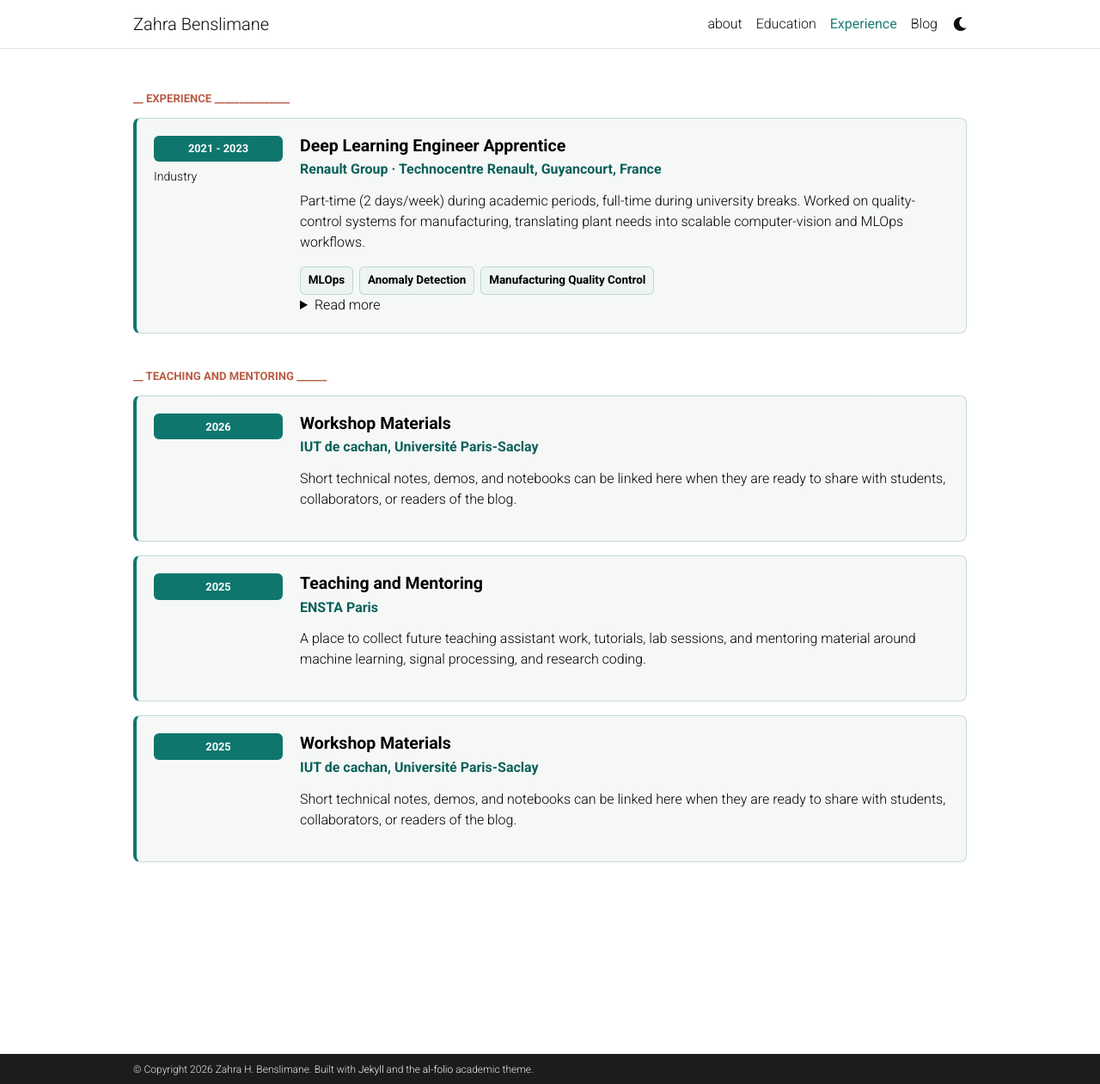
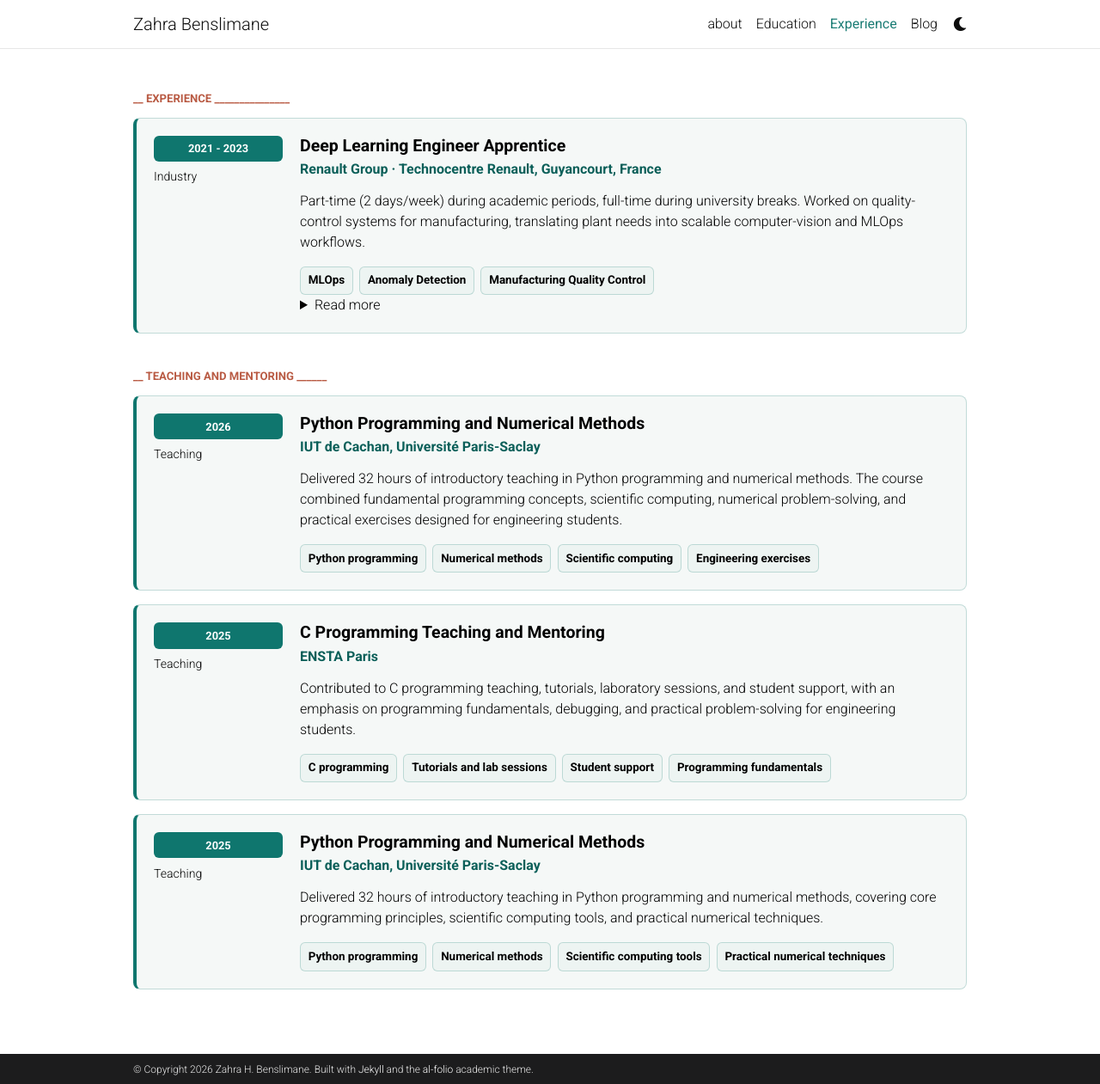
Before and after one commit to ZahraBenslimane/Portfolio, a Jekyll site: the page built from _pages/experience.md, in a window 1280 px wide and 1261 px high. Shown: the whole window at 86% size. Built offline with Jekyll 4.4.1, drawn with Linux system fonts in a browser that asks for light colours; comment, search, counter and statistics services are not loaded; a style sheet for code colours, icons or effects is not loaded.

Commit message:
new version layout

```diff
--- a/_data/teaching.yml
+++ b/_data/teaching.yml
@@ -1,26 +1,41 @@
-- title: Workshop Materials
-  institution: IUT de cachan, Université Paris-Saclay
+- title: Python Programming and Numerical Methods
+  institution: IUT de Cachan, Université Paris-Saclay
   period: 2026
+  role: Teaching
   description: >
-    Short technical notes, demos, and notebooks can be linked here when they are ready
-    to share with students, collaborators, or readers of the blog.
-  # topics:
-  #   - Paper summaries
-  #   - Model compression notes
-  #   - Speech enhancement experiments
-  #   - Tools for clean research code
+    Delivered 32 hours of introductory teaching in Python programming and numerical
+    methods. The course combined fundamental programming concepts, scientific computing,
+    numerical problem-solving, and practical exercises designed for engineering students.
+  topics:
+    - Python programming
+    - Numerical methods
+    - Scientific computing
+    - Engineering exercises
 
-- title: Teaching and Mentoring
+- title: C Programming Teaching and Mentoring
   institution: ENSTA Paris
   period: 2025
+  role: Teaching
   description: >
-    A place to collect future teaching assistant work, tutorials, lab sessions,
-    and mentoring material around machine learning, signal processing, and research coding.
+    Contributed to C programming teaching, tutorials, laboratory sessions, and student
+    support, with an emphasis on programming fundamentals, debugging, and practical
+    problem-solving for engineering students.
+  topics:
+    - C programming
+    - Tutorials and lab sessions
+    - Student support
+    - Programming fundamentals
 
-
-- title: Workshop Materials
-  institution: IUT de cachan, Université Paris-Saclay
+- title: Python Programming and Numerical Methods
+  institution: IUT de Cachan, Université Paris-Saclay
   period: 2025
+  role: Teaching
   description: >
-    Short technical notes, demos, and notebooks can be linked here when they are ready
-    to share with students, collaborators, or readers of the blog.
+    Delivered 32 hours of introductory teaching in Python programming and numerical
+    methods, covering core programming principles, scientific computing tools, and
+    practical numerical techniques.
+  topics:
+    - Python programming
+    - Numerical methods
+    - Scientific computing tools
+    - Practical numerical techniques
```
